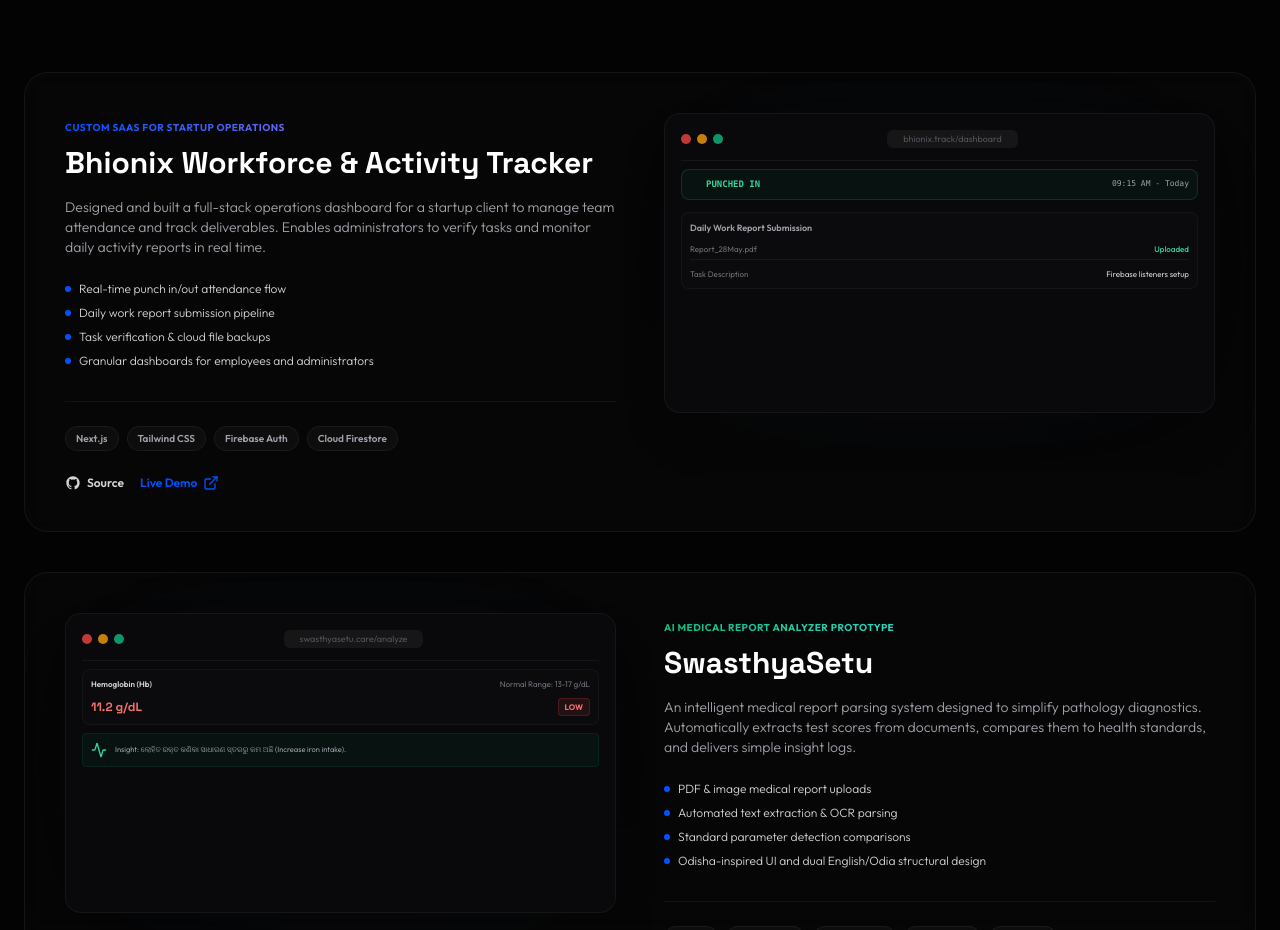
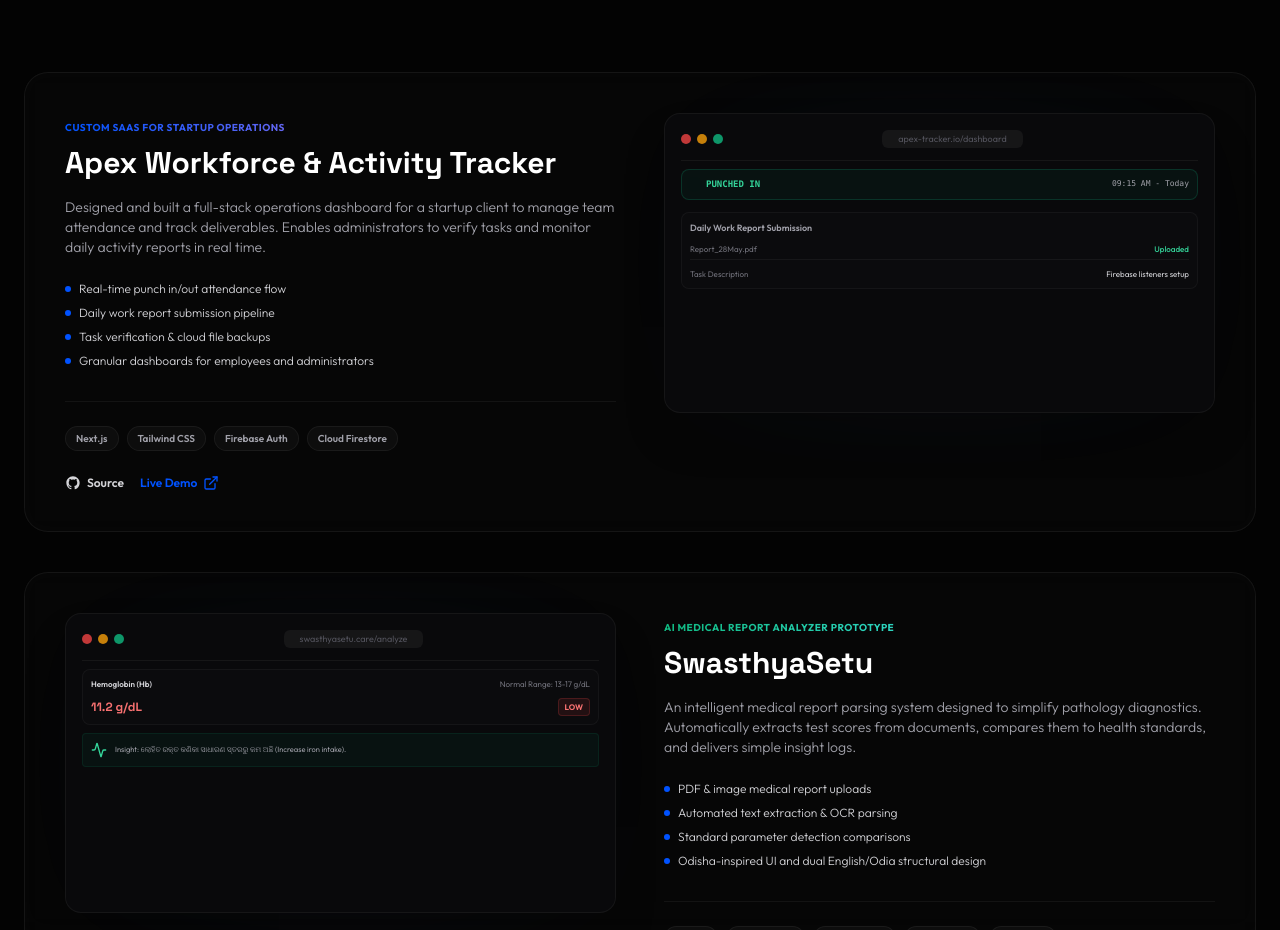
Before and after one commit to hellossp/portfolio, a React (Vite) app: page / in a window 1280 px wide. Shown: the part 2340-3270 px from the top of the page. Built offline with nearby package versions, Linux system fonts and the light colour scheme.

Commit message:
style: rename Bhionix to Apex in Projects

```diff
--- a/src/components/Projects.jsx
+++ b/src/components/Projects.jsx
@@ -10,7 +10,7 @@
 
 const projects = [
   {
-    title: 'Bhionix Workforce & Activity Tracker',
+    title: 'Apex Workforce & Activity Tracker',
     tagline: 'Custom SaaS for Startup Operations',
     desc: 'Designed and built a full-stack operations dashboard for a startup client to manage team attendance and track deliverables. Enables administrators to verify tasks and monitor daily activity reports in real time.',
     tech: ['Next.js', 'Tailwind CSS', 'Firebase Auth', 'Cloud Firestore'],
@@ -31,7 +31,7 @@
             <div className="w-2.5 h-2.5 rounded-full bg-amber-500/80" />
             <div className="w-2.5 h-2.5 rounded-full bg-emerald-500/80" />
           </div>
-          <div className="text-[9px] text-zinc-600 bg-white/5 px-4 py-0.5 rounded-md">bhionix.track/dashboard</div>
+          <div className="text-[9px] text-zinc-600 bg-white/5 px-4 py-0.5 rounded-md">apex-tracker.io/dashboard</div>
           <div className="w-4" />
         </div>
 
```
